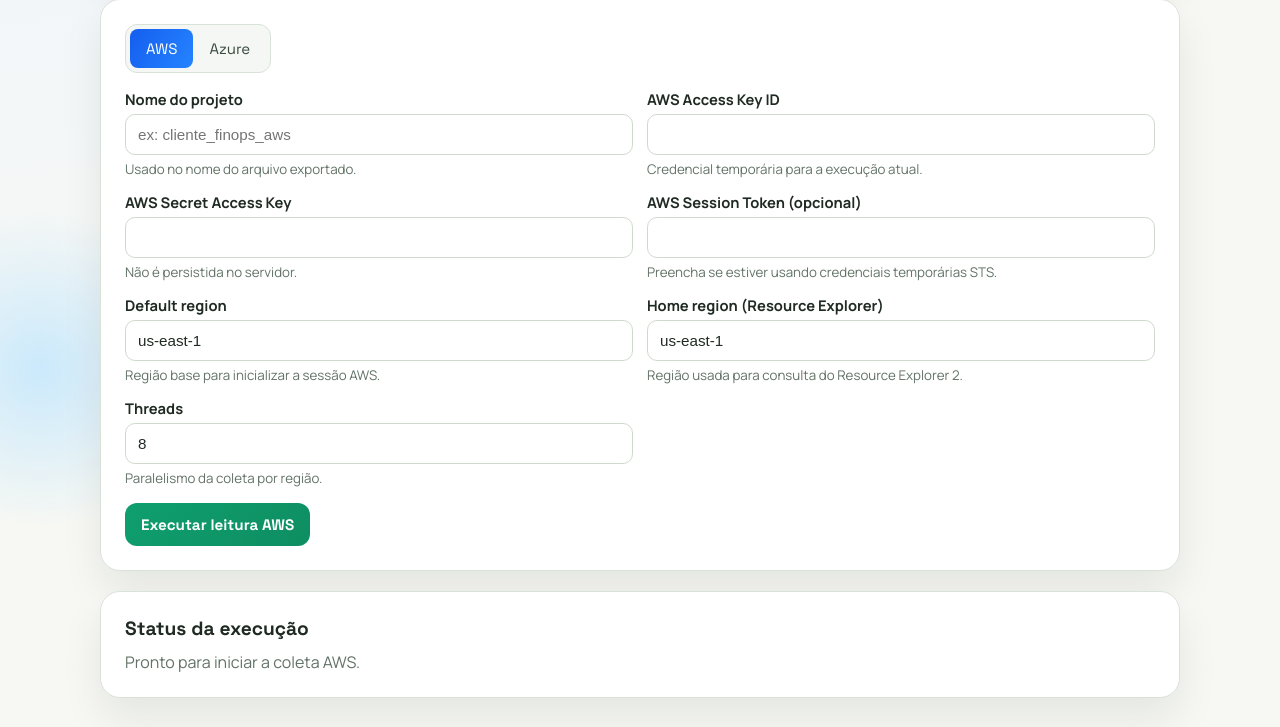
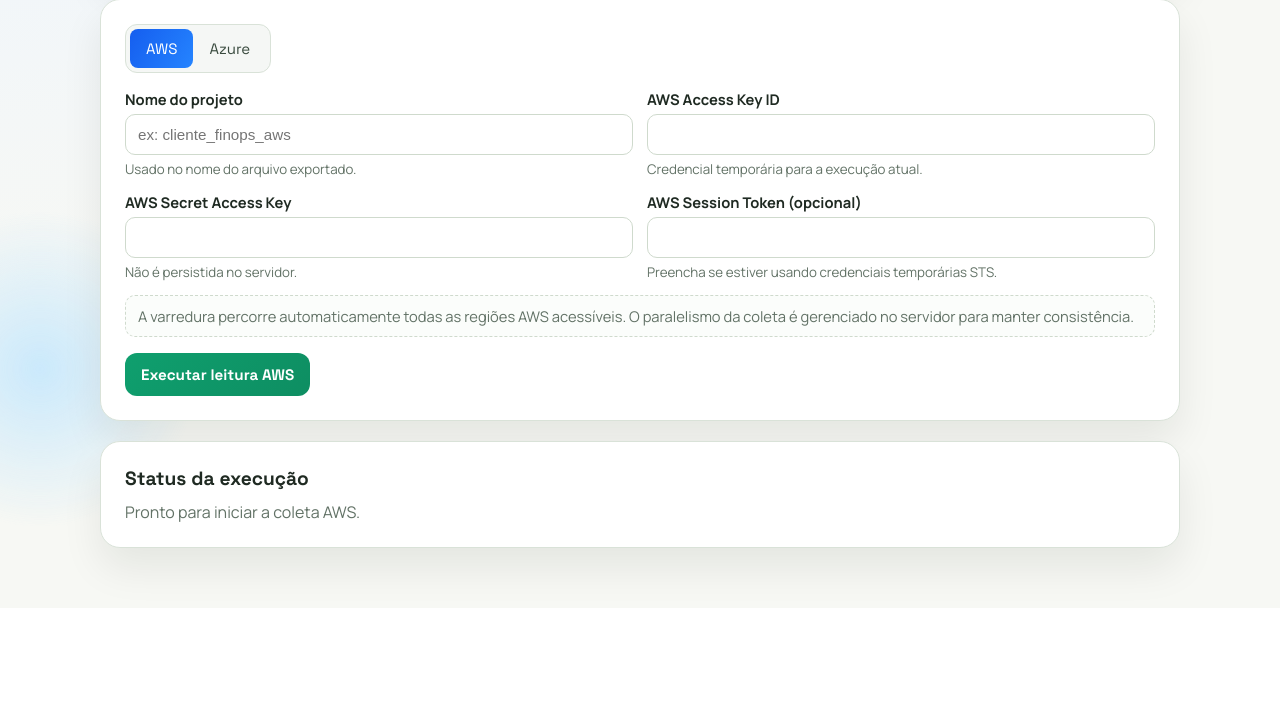
Before and after one commit to lelocrow/SBACloudCompare, a FastAPI app: page / in a window 1280 px wide. Shown: the part 371-1098 px from the top of the page. After the commit the page ends 965 px from the top, so only its background shows below. Run offline with FastAPI, Linux system fonts and the light colour scheme.

Commit message:
✨ feat: simplificar UI e fixar paralelismo no backend

```diff
--- a/app/main.py
+++ b/app/main.py
@@ -18,6 +18,12 @@ mapper = CompareCloudMapper()
 app = FastAPI(title="SBA Cloud Compare", version="0.2.0")
 templates = Jinja2Templates(directory="app/templates")
 app.mount("/static", StaticFiles(directory="app/static"), name="static")
+
+# Execution settings intentionally kept server-side to simplify the UI.
+AWS_DEFAULT_REGION = "us-east-1"
+AWS_RESOURCE_EXPLORER_HOME_REGION = "us-east-1"
+AWS_SCAN_THREADS = 8
+AZURE_SCAN_THREADS = 4
 
 
 def _sanitize_file_stem(name, fallback):
@@ -98,9 +104,6 @@ def scan_aws(
     access_key_id: str = Form(...),
     secret_access_key: str = Form(...),
     session_token: str = Form(""),
-    default_region: str = Form("us-east-1"),
-    home_region: str = Form("us-east-1"),
-    threads: int = Form(8),
 ):
     if not access_key_id.strip() or not secret_access_key.strip():
         raise HTTPException(status_code=400, detail="AWS Access Key ID e Secret Access Key são obrigatórios.")
@@ -110,9 +113,9 @@ def scan_aws(
             access_key_id=access_key_id.strip(),
             secret_access_key=secret_access_key.strip(),
             session_token=session_token.strip() or None,
-            default_region=default_region.strip() or "us-east-1",
-            home_region=home_region.strip() or "us-east-1",
-            threads=max(1, int(threads)),
+            default_region=AWS_DEFAULT_REGION,
+            home_region=AWS_RESOURCE_EXPLORER_HOME_REGION,
+            threads=AWS_SCAN_THREADS,
             mapper=mapper,
         )
         workbook_bytes = sheets_to_workbook_bytes(sheets)
@@ -136,7 +139,6 @@ def scan_azure(
     client_id: str = Form(...),
     client_secret: str = Form(...),
     subscription_id: str = Form(""),
-    threads: int = Form(4),
 ):
     if not tenant_id.strip() or not client_id.strip() or not client_secret.strip():
         raise HTTPException(status_code=400, detail="Azure Tenant ID, Client ID e Client Secret são obrigatórios.")
@@ -147,7 +149,7 @@ def scan_azure(
             client_id=client_id.strip(),
             client_secret=client_secret.strip(),
             subscription_id=subscription_id.strip() or None,
-            threads=max(1, int(threads)),
+            threads=AZURE_SCAN_THREADS,
             mapper=mapper,
         )
         workbook_bytes = sheets_to_workbook_bytes(sheets)
--- a/app/static/styles.css
+++ b/app/static/styles.css
@@ -153,6 +153,18 @@ small {
   line-height: 1.35;
 }
 
+.form-note {
+  margin: 0;
+  grid-column: 1 / -1;
+  color: var(--muted);
+  font-size: 0.92rem;
+  line-height: 1.4;
+  border: 1px dashed #cfdacd;
+  border-radius: 10px;
+  padding: 10px 12px;
+  background: #fbfdfb;
+}
+
 .submit-btn {
   margin-top: 16px;
   border: 0;
--- a/app/templates/index.html
+++ b/app/templates/index.html
@@ -54,21 +54,10 @@
             <input name="session_token">
             <small>Preencha se estiver usando credenciais temporárias STS.</small>
           </label>
-          <label>
-            <span>Default region</span>
-            <input name="default_region" value="us-east-1">
-            <small>Região base para inicializar a sessão AWS.</small>
-          </label>
-          <label>
-            <span>Home region (Resource Explorer)</span>
-            <input name="home_region" value="us-east-1">
-            <small>Região usada para consulta do Resource Explorer 2.</small>
-          </label>
-          <label>
-            <span>Threads</span>
-            <input name="threads" type="number" min="1" max="32" value="8">
-            <small>Paralelismo da coleta por região.</small>
-          </label>
+          <p class="form-note">
+            A varredura percorre automaticamente todas as regiões AWS acessíveis.
+            O paralelismo da coleta é gerenciado no servidor para manter consistência.
+          </p>
         </div>
         <button class="submit-btn" type="submit">Executar leitura AWS</button>
       </form>
@@ -100,11 +89,9 @@
             <input name="subscription_id">
             <small>Se vazio, varre todas as subscriptions visíveis.</small>
           </label>
-          <label>
-            <span>Threads</span>
-            <input name="threads" type="number" min="1" max="16" value="4">
-            <small>Paralelismo entre subscriptions.</small>
-          </label>
+          <p class="form-note">
+            O paralelismo entre subscriptions é definido internamente para manter execuções estáveis.
+          </p>
         </div>
         <button class="submit-btn" type="submit">Executar leitura Azure</button>
       </form>
```
Also changed, not shown: README.md.
